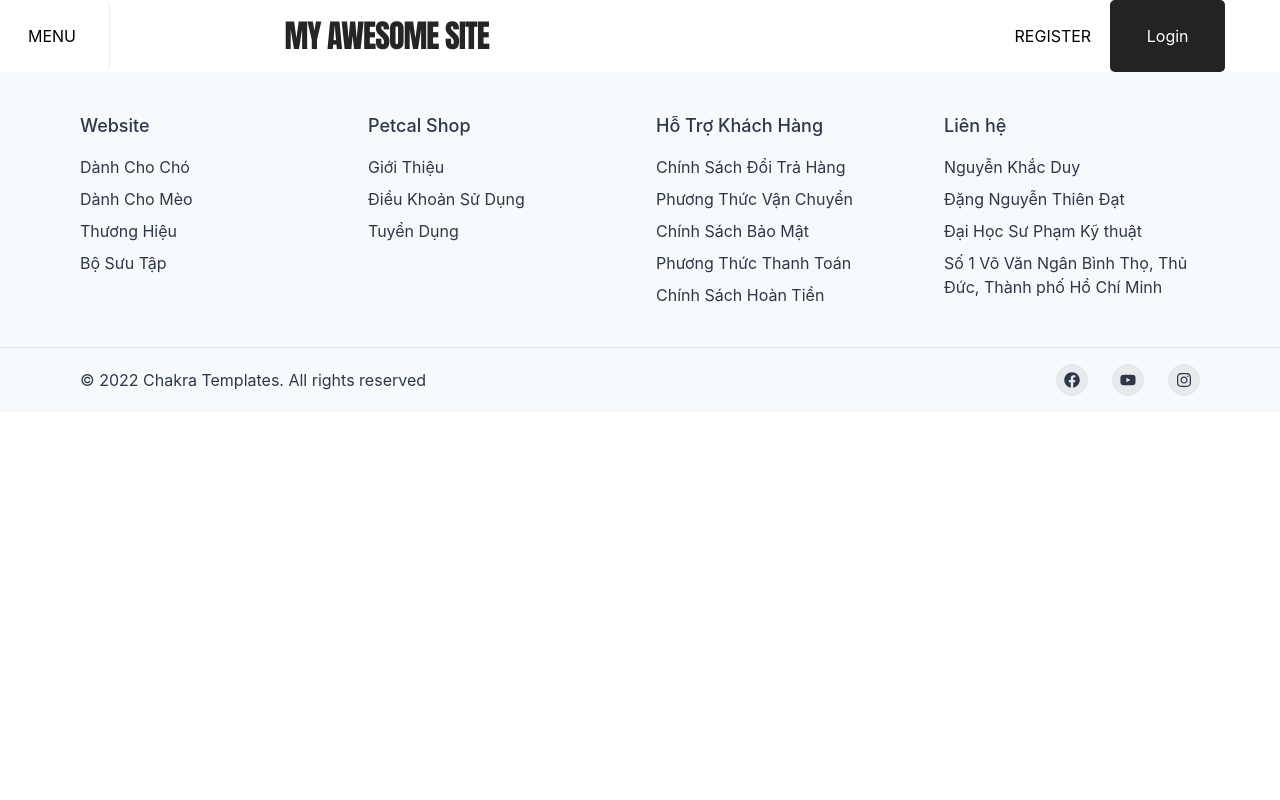
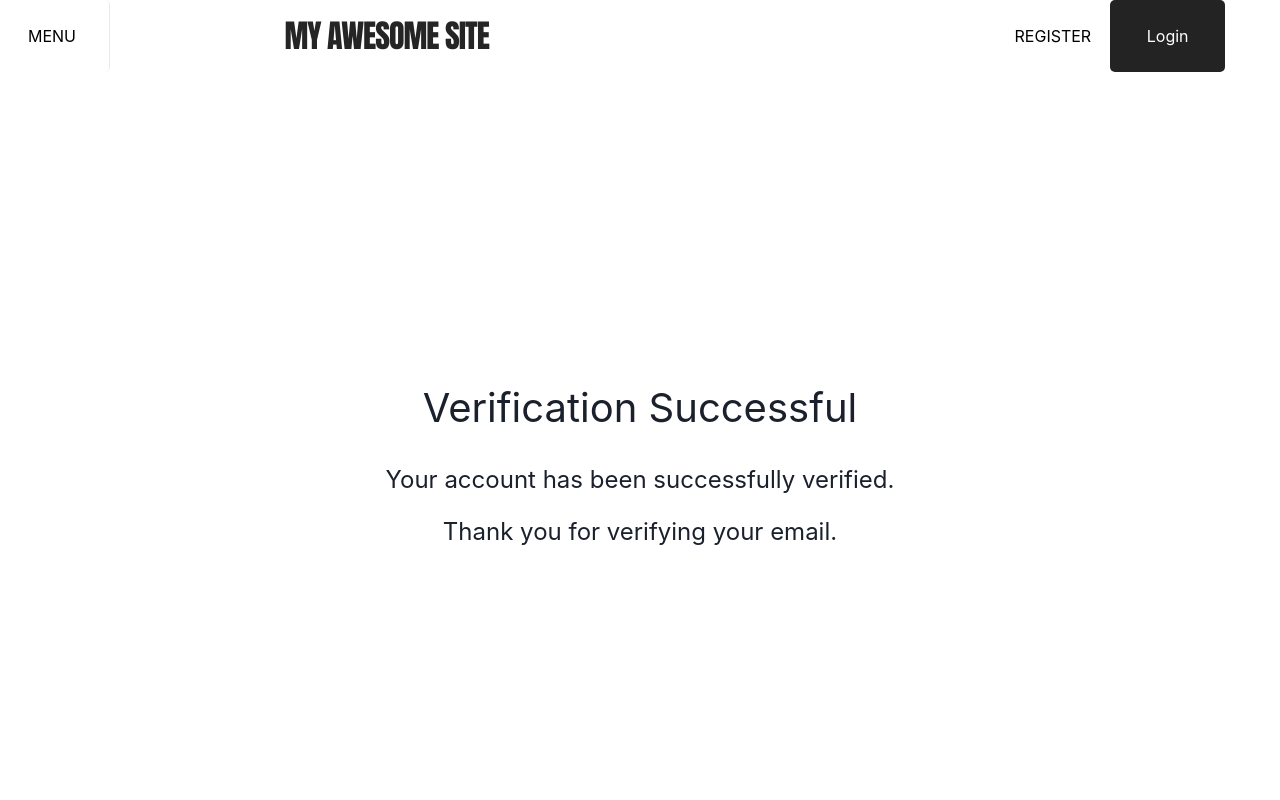
Before and after one commit to datdnt1027/Pet_Store_UI, a React (Create React App) app: page /register/token/1 in a window 1280 px wide. Shown: the top 800 px of the page. Built offline with nearby package versions, Linux system fonts and the light colour scheme.

Commit message:
add verify page

```diff
--- a/src/App.js
+++ b/src/App.js
@@ -7,7 +7,7 @@ import ProductDetailPage from './pages/ProductDetailPage';
 import { ChakraProvider } from '@chakra-ui/react'
 import { BrowserRouter as Router, Routes, Route } from 'react-router-dom';
 import Login from './pages/LoginPage';
-
+import VerifySuccessfulPage from './pages/Verify'
 import PasswordResetForm from './pages/PasswordResetPage';
 
 const App = () => {
@@ -24,6 +24,7 @@ const App = () => {
           <Route path="/login" element={<Login />}/>
           <Route path="/passwordreset" element={<PasswordResetForm />}/>
           <Route path="/detail/:id" element={<ProductDetailPage />} />
+          <Route path="/register/token/:token" element={<VerifySuccessfulPage />} />
         </Routes>
       </Layout>
     </ChakraProvider>
--- /dev/null
+++ b/src/components/css/VerifySuccessfulPage.css
@@ -0,0 +1,18 @@
+.verify-successful-container {
+    display: flex;
+    flex-direction: column;
+    align-items: center;
+    justify-content: center;
+    height: 100vh;
+    text-align: center;
+  }
+
+  .verify-successful-title {
+    font-size: 2.5rem;
+    margin-bottom: 1.5rem;
+  }
+
+  .verify-successful-message {
+    font-size: 1.5rem;
+    margin-bottom: 1rem;
+  }
--- /dev/null
+++ b/src/pages/Verify.js
@@ -0,0 +1,14 @@
+import React from 'react';
+import '../components/css/VerifySuccessfulPage.css';
+
+const VerifySuccessfulPage = () => {
+  return (
+    <div className="verify-successful-container">
+      <h1 className="verify-successful-title">Verification Successful</h1>
+      <p className="verify-successful-message">Your account has been successfully verified.</p>
+      <p className="verify-successful-message">Thank you for verifying your email.</p>
+    </div>
+  );
+};
+
+export default VerifySuccessfulPage;
```
